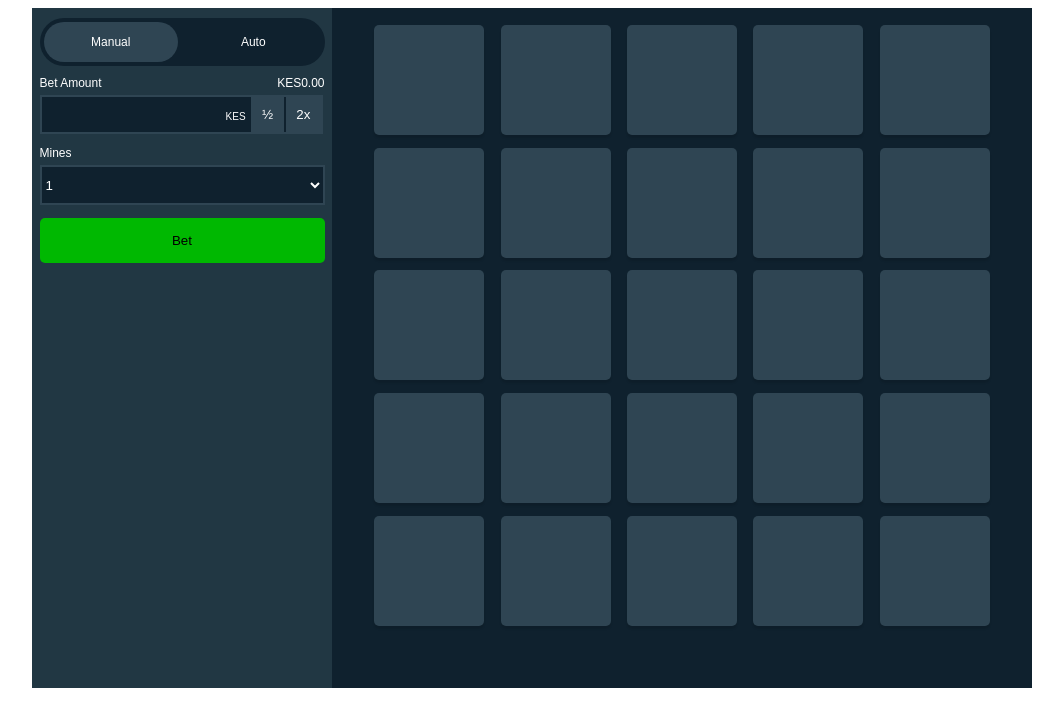
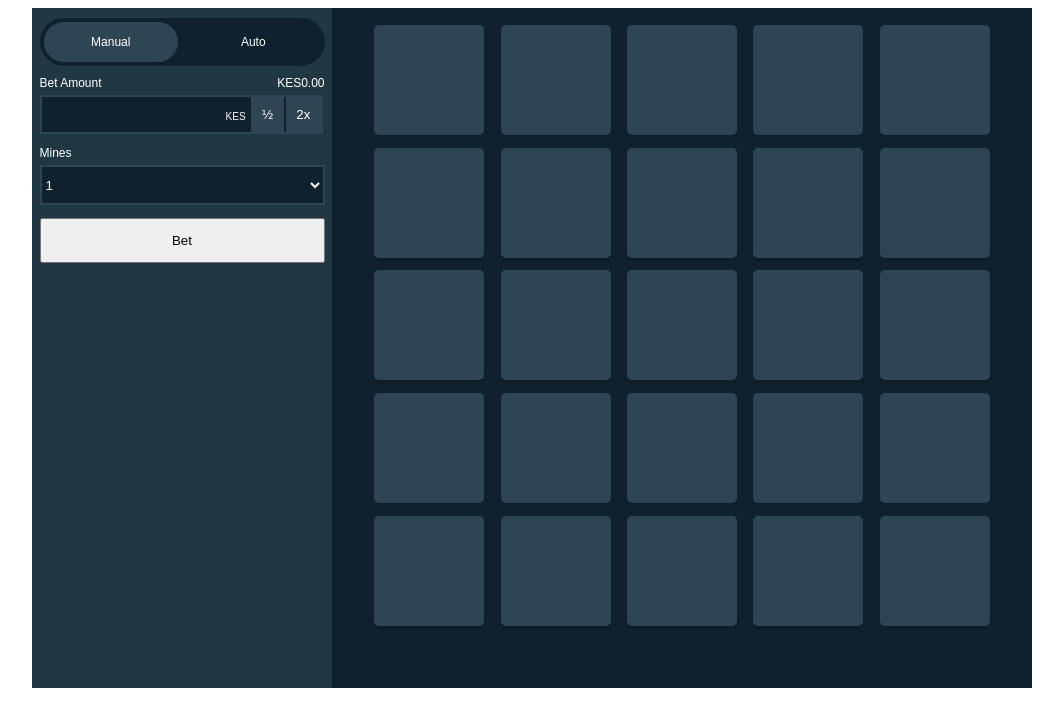
Before and after one commit to badakomora/goal, a React (Create React App) app: page / in a window 1280 px wide. Shown: the top 726 px of the page, without its empty margins (108-1171 px from the left). Built offline with nearby package versions, Linux system fonts and the light colour scheme.

Commit message:
betbutton attribute

```diff
--- a/src/components/BetButton.tsx
+++ b/src/components/BetButton.tsx
@@ -9,7 +9,14 @@ export const manualbetbutton = ({
   "> button": {
     width: "100%",
     height: "100%",
-    backgroundColor: "#00e701",
+    // backgroundColor: "#00e701",
+    '& [data-betbutton="2"]': {
+      background: '#00b801"',
+    },
+
+    '& [data-betbutton="1"]': {
+      background: '#00e701',
+    },
     borderRadius: "5px",
     border: "none",
     "&:hover": {
@@ -19,33 +26,16 @@ export const manualbetbutton = ({
 })
 })
 
-export const autobetbutton = ({
-  wrap: css({
-  width: "100%",
-  height: "45px",
-  marginTop: "35px",
-    "> button": {
-      width: "100%",
-      height: "100%",
-      backgroundColor: "#00b801",
-      borderRadius: "5px",
-      border: "none",
-      "&:hover": {
-        backgroundColor: "#00b801",
-      },
-  },
-}),
-})
-
 
 interface betButtonProps{
   label:string,
+  databetbutton:number
 }
 
-export const BetButton:React.FC<betButtonProps> = ({label}) => {
+export const BetButton:React.FC<betButtonProps> = ({label, databetbutton}) => {
   return (
-    <div css={[manualbetbutton.wrap, autobetbutton.wrap]}>
-      <button>{label}</button>
+    <div css={[manualbetbutton.wrap]}>
+      <button data-betbutton={databetbutton}>{label}</button>
     </div>
   );
 };
--- a/src/components/GameSidebar.tsx
+++ b/src/components/GameSidebar.tsx
@@ -36,7 +36,7 @@ export const GameSidebar = () => {
       </div>
       {toggleTabClass === 1 ? (
         <div css={styles.manualTab}>
-          <BetButton label={"Bet"} />
+          <BetButton label={"Bet"} databetbutton={1} />
         </div>
       ) : (
         <div className="autoTab">
@@ -45,7 +45,7 @@ export const GameSidebar = () => {
           <OnLoss />
           <BetsNumber label={"Stop On Profit"}  icon={"KES"} />
           <BetsNumber label={"Stop On Loss"} icon={"KES"} />
-          <BetButton label={"Start AutoBet"} />
+          <BetButton label={"Start AutoBet"} databetbutton={2} />
         </div>
       )}
     </div>
```
